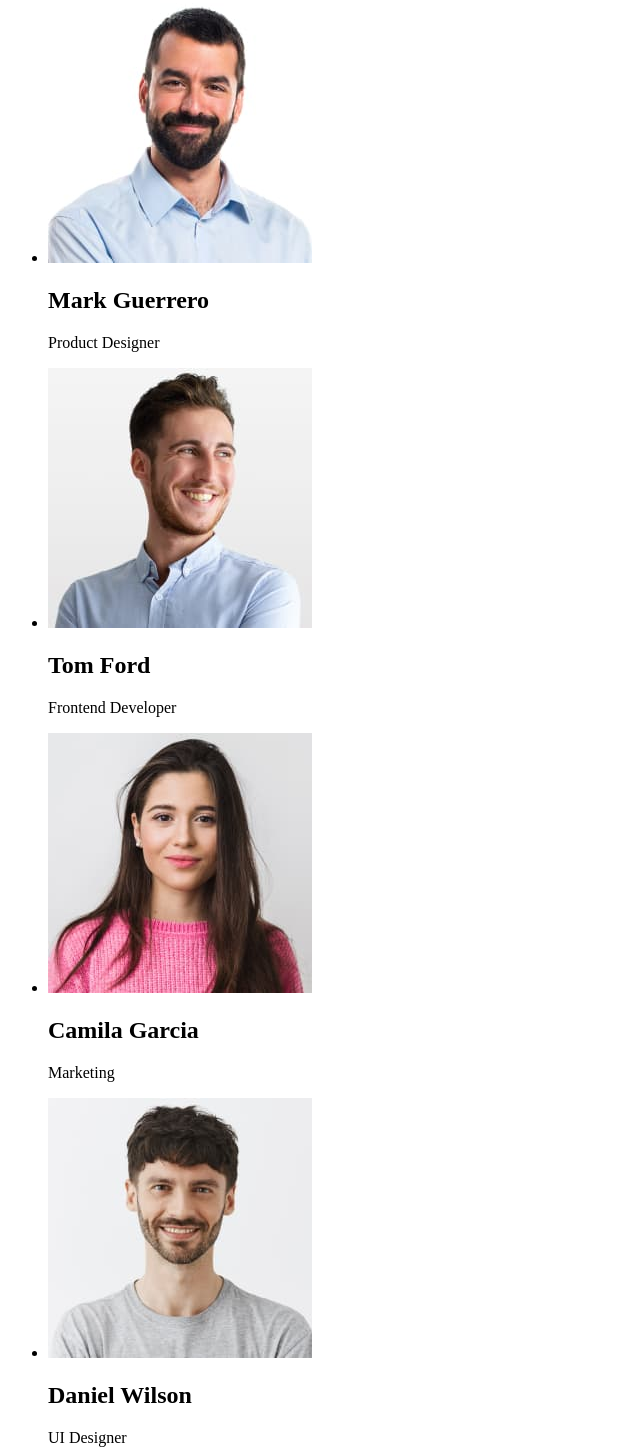
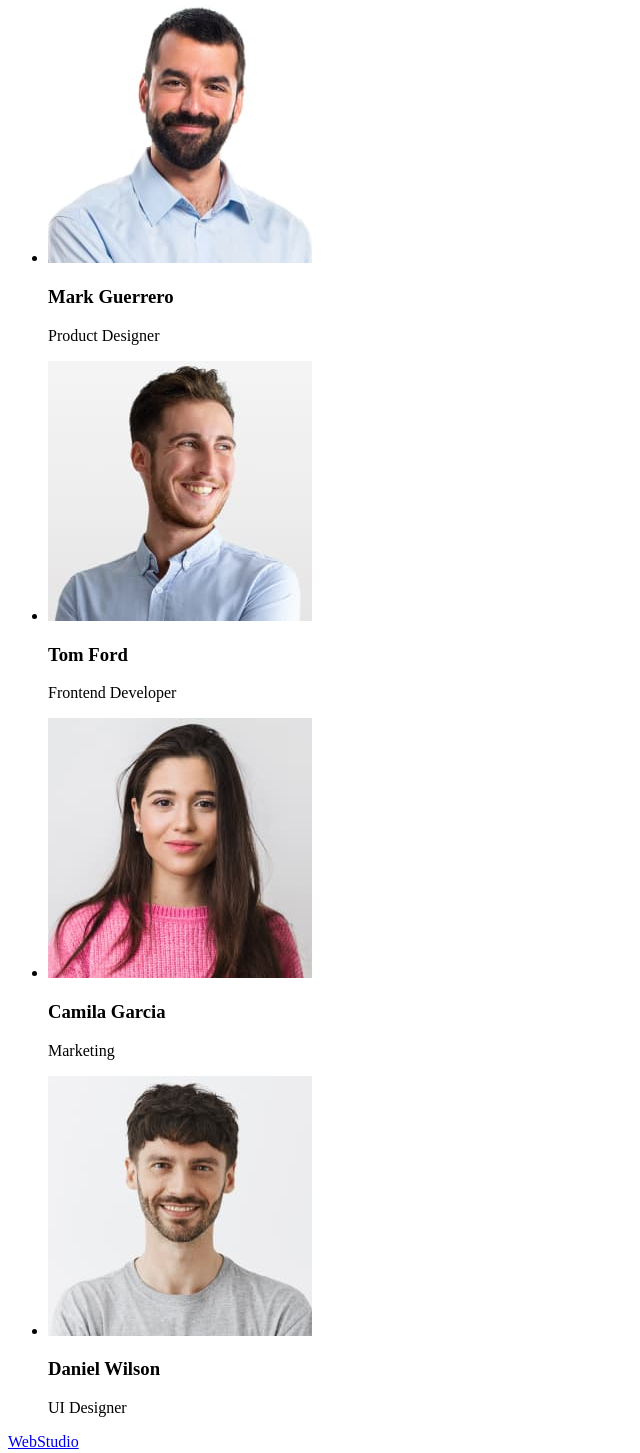
Before and after one commit to Romaha93/goit-markup-hw-01, a plain HTML site: page index.html in a window 1280 px wide. Shown: the part 609-2062 px from the top of the page, without its empty margins (0-640 px from the left). Drawn offline with Linux system fonts and the light colour scheme.

Commit message:
Update index.html

```diff
--- a/index.html
+++ b/index.html
@@ -36,6 +36,7 @@
       </section>
       <!-- second layer -->
       <section>
+        <h2 hidden>-features-</h2>
         <ul>
           <li>
             <h3>Strategy</h3>
@@ -78,7 +79,7 @@
               width="264"
               height="260"
             />
-            <h2>Mark Guerrero</h2>
+            <h3>Mark Guerrero</h3>
             <p>Product Designer</p>
           </li>
           <li>
@@ -88,7 +89,7 @@
               width="264"
               height="260"
             />
-            <h2>Tom Ford</h2>
+            <h3>Tom Ford</h3>
             <p>Frontend Developer</p>
           </li>
           <li>
@@ -98,7 +99,7 @@
               width="264"
               height="260"
             />
-            <h2>Camila Garcia</h2>
+            <h3>Camila Garcia</h3>
             <p>Marketing</p>
           </li>
           <li>
@@ -108,7 +109,7 @@
               width="264"
               height="260"
             />
-            <h2>Daniel Wilson</h2>
+            <h3>Daniel Wilson</h3>
             <p>UI Designer</p>
           </li>
         </ul>
```
